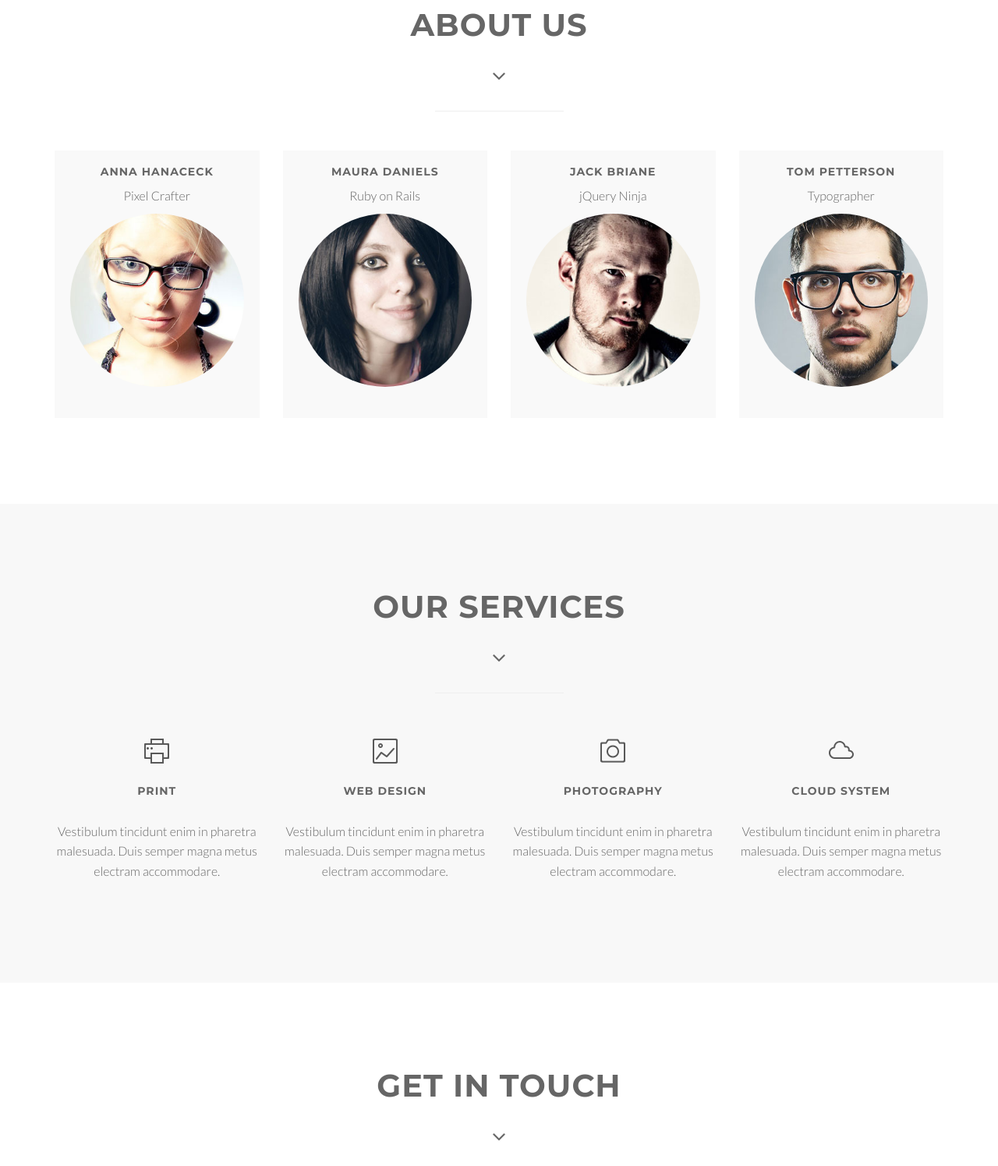
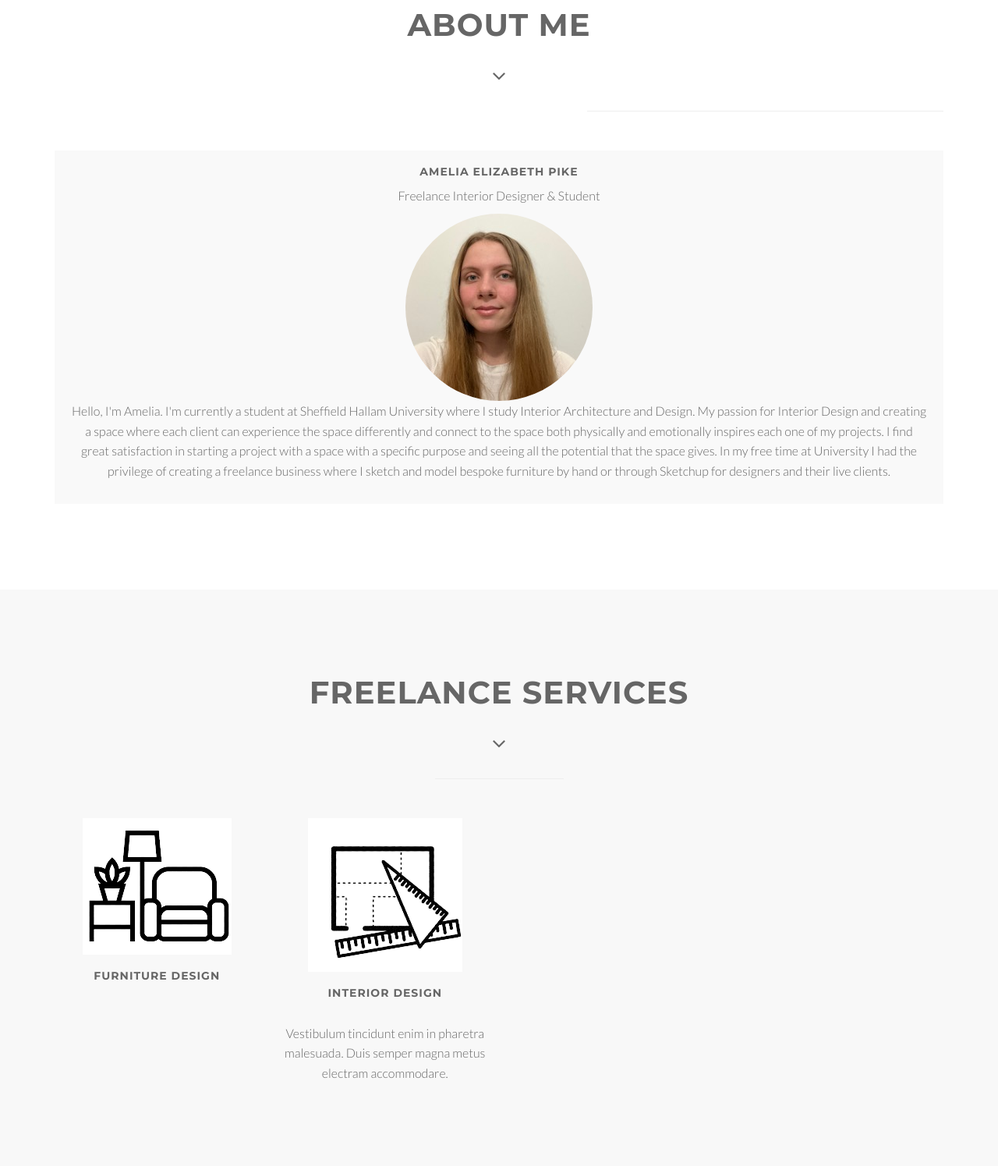
Before and after one commit to amelia14/ameliaepike.github.io, a plain HTML site: page index.html in a window 1280 px wide. Shown: the part 900-2395 px from the top of the page at 78% size. Drawn offline with Linux system fonts and the light colour scheme.

Commit message:
Add files via upload

```diff
--- a/css/style.css
+++ b/css/style.css
@@ -6,7 +6,7 @@ body {
     width: 100%;
     height: 100%;
     font-family: 'Lato',sans-serif;
-	font-weight: 300;
+	  font-weight: 300;
     color: #666;
     background-color: #fff;
 }
@@ -386,6 +386,11 @@ hr {
     display: inline-block;
 	margin:0 !important;
 	padding:0;
+}
+
+.circular--square
+{
+clip-path: circle();
 }
 
 
--- a/index.html
+++ b/index.html
@@ -7,7 +7,7 @@
     <meta name="description" content="">
     <meta name="author" content="">
 
-    <title>Squadfree - Free bootstrap 3 one page template</title>
+    <title>Stinker</title>
 
     <!-- Bootstrap Core CSS -->
     <link href="css/bootstrap.min.css" rel="stylesheet" type="text/css">
@@ -34,7 +34,7 @@
                     <i class="fa fa-bars"></i>
                 </button>
                 <a class="navbar-brand" href="index.html">
-                    <h1>SQUAD FREE</h1>
+                    <h1>BIG STINKER</h1>
                 </a>
             </div>
 
@@ -64,8 +64,8 @@
     <section id="intro" class="intro">
 
 		<div class="slogan">
-			<h2>WELCOME TO <span class="text_color">SQUAD</span> </h2>
-			<h4>WE ARE GROUP OF GENTLEMEN MAKING AWESOME WEB WITH BOOTSTRAP</h4>
+			<h2>AMELIA ELIZABETH <span class="text_color">PIKE</span> </h2>
+			<h4>FREELANCE INTERIOR DESIGNER</h4>
 		</div>
 		<div class="page-scroll">
 			<a href="#service" class="btn btn-circle">
@@ -83,7 +83,7 @@
 				<div class="col-lg-8 col-lg-offset-2">
 					<div class="wow bounceInDown" data-wow-delay="0.4s">
 					<div class="section-heading">
-					<h2>About us</h2>
+					<h2>About me</h2>
 					<i class="fa fa-2x fa-angle-down"></i>
 
 					</div>
@@ -94,61 +94,36 @@
 		</div>
 		<div class="container">
 
+
+<!-- BOLD TEXT ANIMATION -->
 		<div class="row">
-			<div class="col-lg-2 col-lg-offset-5">
+			<div class="col-lg-5 col-lg-offset-7">
 				<hr class="marginbot-50">
 			</div>
 		</div>
-        <div class="row">
-            <div class="col-xs-6 col-sm-3 col-md-3">
+<!-- ..... -->
+
+
+
 				<div class="wow bounceInUp" data-wow-delay="0.2s">
-                <div class="team boxed-grey">
-                    <div class="inner">
-						<h5>Anna Hanaceck</h5>
-                        <p class="subtitle">Pixel Crafter</p>
-                        <div class="avatar"><img src="img/team/1.jpg" alt="" class="img-responsive img-circle" /></div>
-                    </div>
-                </div>
+        <div class="team boxed-grey">
+        <div class="inner">
+						<h5>Amelia Elizabeth Pike</h5>
+                        <p class="subtitle">Freelance Interior Designer & Student</p>
+                        <img class="circular--square" src="img/team/IMG_0408.jpg" class="img-responsive" alt="avatar">
+
+                        <p class="subtitle">Hello, I'm Amelia. I'm currently a student at Sheffield Hallam University where I study Interior Architecture and Design.
+
+                        My passion for Interior Design and creating a space where each client can experience the space differently and connect to the space both physically and emotionally inspires each one of my projects.
+
+                        I find great satisfaction in starting a project with a space with a specific purpose and seeing all the potential that the space gives.
+
+                        In my free time at University I had the privilege of creating a freelance business where I sketch and model bespoke furniture by hand or through Sketchup for designers and their live clients.
+                        </p>
 				</div>
-            </div>
-			<div class="col-xs-6 col-sm-3 col-md-3">
-				<div class="wow bounceInUp" data-wow-delay="0.5s">
-                <div class="team boxed-grey">
-                    <div class="inner">
-						<h5>Maura Daniels</h5>
-                        <p class="subtitle">Ruby on Rails</p>
-                        <div class="avatar"><img src="img/team/2.jpg" alt="" class="img-responsive img-circle" /></div>
+        </div>
+        </div>
 
-                    </div>
-                </div>
-				</div>
-            </div>
-			<div class="col-xs-6 col-sm-3 col-md-3">
-				<div class="wow bounceInUp" data-wow-delay="0.8s">
-                <div class="team boxed-grey">
-                    <div class="inner">
-						<h5>Jack Briane</h5>
-                        <p class="subtitle">jQuery Ninja</p>
-                        <div class="avatar"><img src="img/team/3.jpg" alt="" class="img-responsive img-circle" /></div>
-
-                    </div>
-                </div>
-				</div>
-            </div>
-			<div class="col-xs-6 col-sm-3 col-md-3">
-				<div class="wow bounceInUp" data-wow-delay="1s">
-                <div class="team boxed-grey">
-                    <div class="inner">
-						<h5>Tom Petterson</h5>
-                        <p class="subtitle">Typographer</p>
-                        <div class="avatar"><img src="img/team/4.jpg" alt="" class="img-responsive img-circle" /></div>
-
-                    </div>
-                </div>
-				</div>
-            </div>
-        </div>
-		</div>
 	</section>
 	<!-- /Section: about -->
 
@@ -162,7 +137,7 @@
 				<div class="col-lg-8 col-lg-offset-2">
 					<div class="wow bounceInDown" data-wow-delay="0.4s">
 					<div class="section-heading">
-					<h2>Our Services</h2>
+					<h2>Freelance Services</h2>
 					<i class="fa fa-2x fa-angle-down"></i>
 
 					</div>
@@ -171,6 +146,10 @@
 			</div>
 			</div>
 		</div>
+
+
+
+
 		<div class="container">
 		<div class="row">
 			<div class="col-lg-2 col-lg-offset-5">
@@ -182,54 +161,33 @@
 				<div class="wow fadeInLeft" data-wow-delay="0.2s">
                 <div class="service-box">
 					<div class="service-icon">
-						<img src="img/icons/service-icon-1.png" alt="" />
+						<img src="img/icons/furniture icon.png" alt="">
 					</div>
 					<div class="service-desc">
-						<h5>Print</h5>
+						<h5>Furniture Design</h5>
+						<p></p>
+					</div>
+          </div>
+				  </div>
+          </div>
+
+
+			<div class="col-sm-3 col-md-3">
+				<div class="wow fadeInUp" data-wow-delay="0.2s">
+                <div class="service-box">
+					<div class="service-icon">
+						<img src="img/icons/interior design icon.png" alt="">
+					</div>
+					<div class="service-desc">
+						<h5>Interior Design</h5>
 						<p>Vestibulum tincidunt enim in pharetra malesuada. Duis semper magna metus electram accommodare.</p>
 					</div>
                 </div>
 				</div>
             </div>
-			<div class="col-sm-3 col-md-3">
-				<div class="wow fadeInUp" data-wow-delay="0.2s">
-                <div class="service-box">
-					<div class="service-icon">
-						<img src="img/icons/service-icon-2.png" alt="" />
-					</div>
-					<div class="service-desc">
-						<h5>Web Design</h5>
-						<p>Vestibulum tincidunt enim in pharetra malesuada. Duis semper magna metus electram accommodare.</p>
-					</div>
-                </div>
-				</div>
-            </div>
-			<div class="col-sm-3 col-md-3">
-				<div class="wow fadeInUp" data-wow-delay="0.2s">
-                <div class="service-box">
-					<div class="service-icon">
-						<img src="img/icons/service-icon-3.png" alt="" />
-					</div>
-					<div class="service-desc">
-						<h5>Photography</h5>
-						<p>Vestibulum tincidunt enim in pharetra malesuada. Duis semper magna metus electram accommodare.</p>
-					</div>
-                </div>
-				</div>
-            </div>
-			<div class="col-sm-3 col-md-3">
-				<div class="wow fadeInRight" data-wow-delay="0.2s">
-                <div class="service-box">
-					<div class="service-icon">
-						<img src="img/icons/service-icon-4.png" alt="" />
-					</div>
-					<div class="service-desc">
-						<h5>Cloud System</h5>
-						<p>Vestibulum tincidunt enim in pharetra malesuada. Duis semper magna metus electram accommodare.</p>
-					</div>
-                </div>
-				</div>
-            </div>
+
+
+
         </div>
 		</div>
 	</section>
@@ -353,7 +311,7 @@
 						</a>
 					</div>
 					</div>
-					<p>&copy;Copyright 2014 - Squad. All rights reserved.</p>
+					<p>&copy;Made with HTML & CSS by Amelia. E. Pike, fat stinker. All rights reserved.</p>
 				</div>
 			</div>
 		</div>
```
Also changed, not shown: img/icons/3d modeling.png (added), img/icons/furniture icon.png (added), img/icons/interior design icon.png (added), img/team/IMG_0408.jpg (added).
